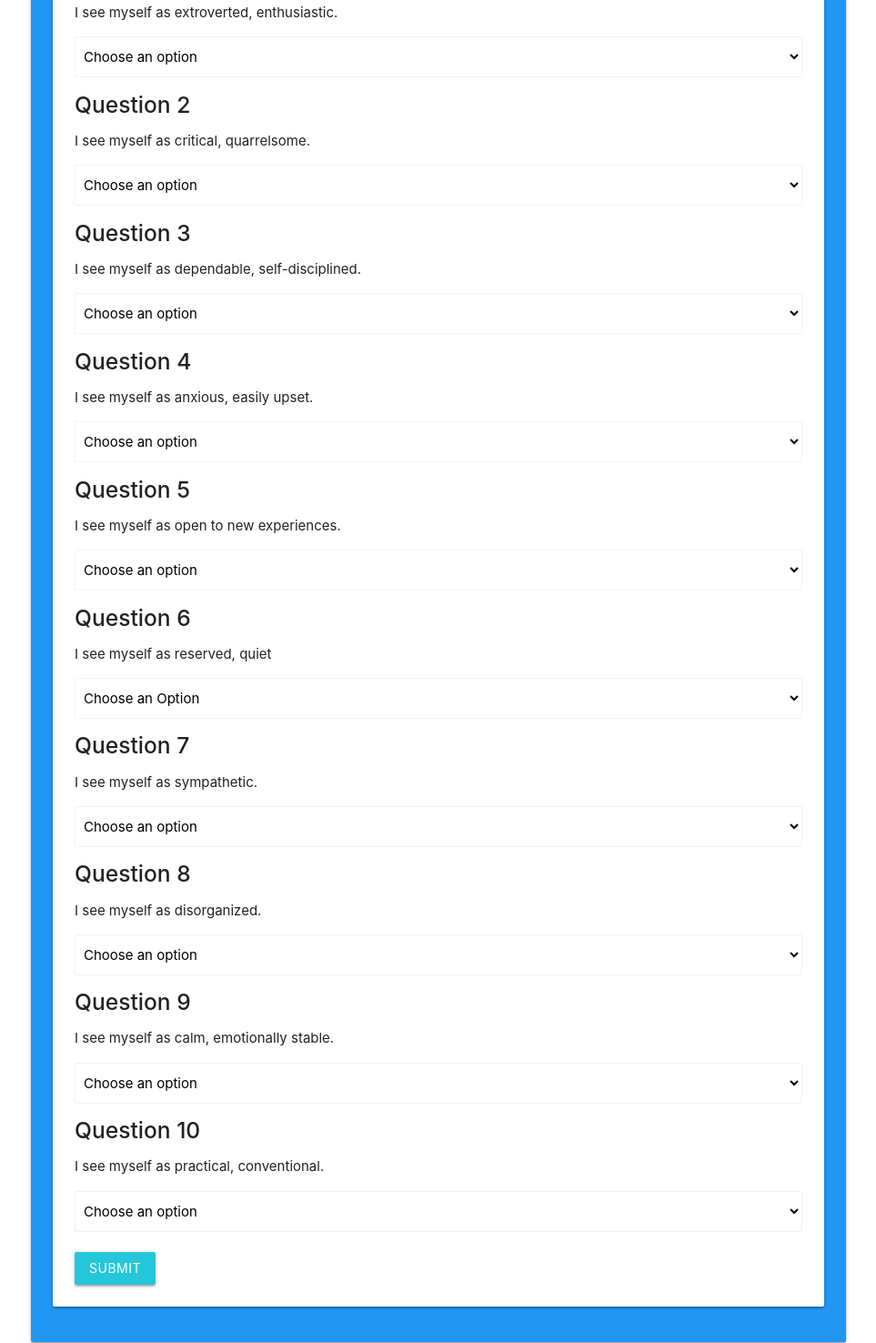
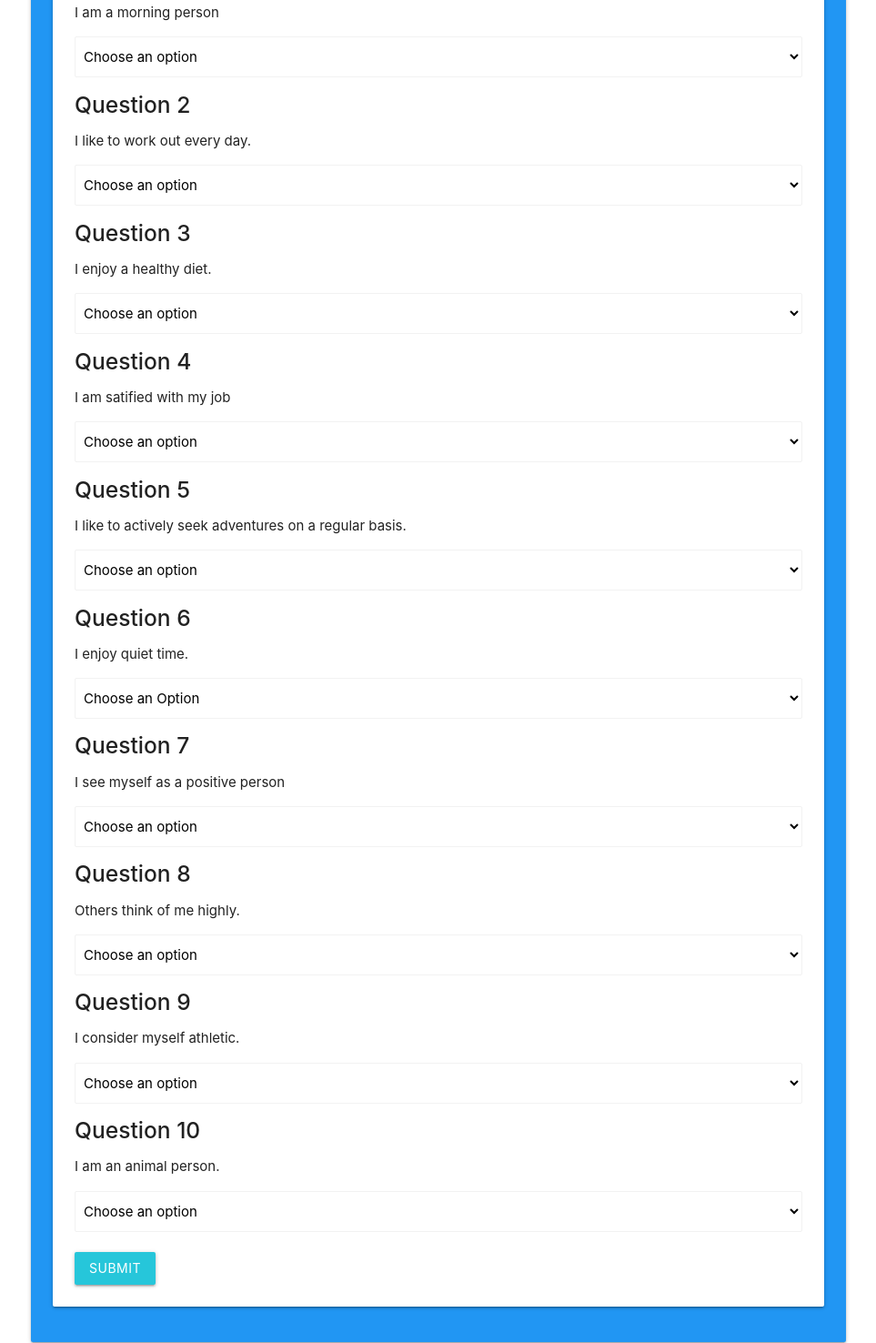
Before and after one commit to jcontratto/FriendFinder, a plain HTML site: page app/public/survey.html in a window 1280 px wide. Shown: the part 414-1890 px from the top of the page at 91% size, without its empty margins (158-1121 px from the left). Drawn offline with nearby package versions, Linux system fonts and the light colour scheme.

Commit message:
commit again

```diff
--- a/app/public/survey.html
+++ b/app/public/survey.html
@@ -27,7 +27,7 @@
                 <input id="photo" type="text" class="validate" required>
                 <label class='active' for="name">Link to Photo Image (required)</label>
                 <h5><strong>Question 1</strong></h5>
-                <p>I see myself as extroverted, enthusiastic.</p>
+                <p>I am a morning person</p>
                 <select data-placeholder="" class="browser-default" id="q1">
                     <option value="">Choose an option</option>
                     <option value="1">1 (Strongly Disagree)</option>
@@ -37,7 +37,7 @@
                     <option value="5">5 (Strongly Agree)</option>
                 </select>
                 <h5><strong>Question 2</strong></h5>
-                <p>I see myself as critical, quarrelsome.</p>
+                <p>I like to work out every day.</p>
                 <select data-placeholder="" class="browser-default" id="q2">
                     <option value="">Choose an option</option>
                     <option value="1">1 (Strongly Disagree)</option>
@@ -47,7 +47,7 @@
                     <option value="5">5 (Strongly Agree)</option>
                 </select>
                 <h5><strong>Question 3</strong></h5>
-                <p>I see myself as dependable, self-disciplined.</p>
+                <p>I enjoy a healthy diet.</p>
                 <select data-placeholder="" class="browser-default" id="q3">
                     <option value="">Choose an option</option>
                     <option value="1">1 (Strongly Disagree)</option>
@@ -57,7 +57,7 @@
                     <option value="5">5 (Strongly Agree)</option>
                 </select>
                 <h5><strong>Question 4</strong></h5>
-                <p>I see myself as anxious, easily upset.</p>
+                <p>I am satified with my job</p>
                 <select data-placeholder="" class="browser-default" id="q4">
                     <option value="">Choose an option</option>
                     <option value="1">1 (Strongly Disagree)</option>
@@ -67,7 +67,7 @@
                     <option value="5">5 (Strongly Agree)</option>
                 </select>
                 <h5><strong>Question 5</strong></h5>
-                <p>I see myself as open to new experiences.</p>
+                <p>I like to actively seek adventures on a regular basis.</p>
                 <select data-placeholder="" class="browser-default" id="q5">
                     <option value="">Choose an option</option>
                     <option value="1">1 (Strongly Disagree)</option>
@@ -77,7 +77,7 @@
                     <option value="5">5 (Strongly Agree)</option>
                 </select>
                 <h5><strong>Question 6</strong></h5>
-                <p>I see myself as reserved, quiet</p>
+                <p>I enjoy quiet time.</p>
                 <select data-placeholder="" class="browser-default" id="q6">
                     <option value="">Choose an Option</option>
                     <option value="1">1 (Strongly Disagree)</option>
@@ -87,7 +87,7 @@
                     <option value="5">5 (Strongly Agree)</option>
                 </select>
                 <h5><strong>Question 7</strong></h5>
-                <p>I see myself as sympathetic.</p>
+                <p>I see myself as a positive person</p>
                 <select data-placeholder="" class="browser-default" id="q7">
                     <option value="">Choose an option</option>
                     <option value="1">1 (Strongly Disagree)</option>
@@ -97,7 +97,7 @@
                     <option value="5">5 (Strongly Agree)</option>
                 </select>
                 <h5><strong>Question 8</strong></h5>
-                <p>I see myself as disorganized.</p>
+                <p>Others think of me highly.</p>
                 <select data-placeholder="" class="browser-default" id="q8">
                     <option value="">Choose an option</option>
                     <option value="1">1 (Strongly Disagree)</option>
@@ -107,7 +107,7 @@
                     <option value="5">5 (Strongly Agree)</option>
                 </select>
                 <h5><strong>Question 9</strong></h5>
-                <p>I see myself as calm, emotionally stable.</p>
+                <p>I consider myself athletic.</p>
                 <select data-placeholder="" class="browser-default" id="q9">
                     <option value="">Choose an option</option>
                     <option value="1">1 (Strongly Disagree)</option>
@@ -117,7 +117,7 @@
                     <option value="5">5 (Strongly Agree)</option>
                 </select>
                 <h5><strong>Question 10</strong></h5>
-                <p>I see myself as practical, conventional.</p>
+                <p>I am an animal person.</p>
                 <select data-placeholder="" class="browser-default" id="q10">
                     <option value="">Choose an option</option>
                     <option value="1">1 (Strongly Disagree)</option>
```
Also changed, not shown: 1 other file.
